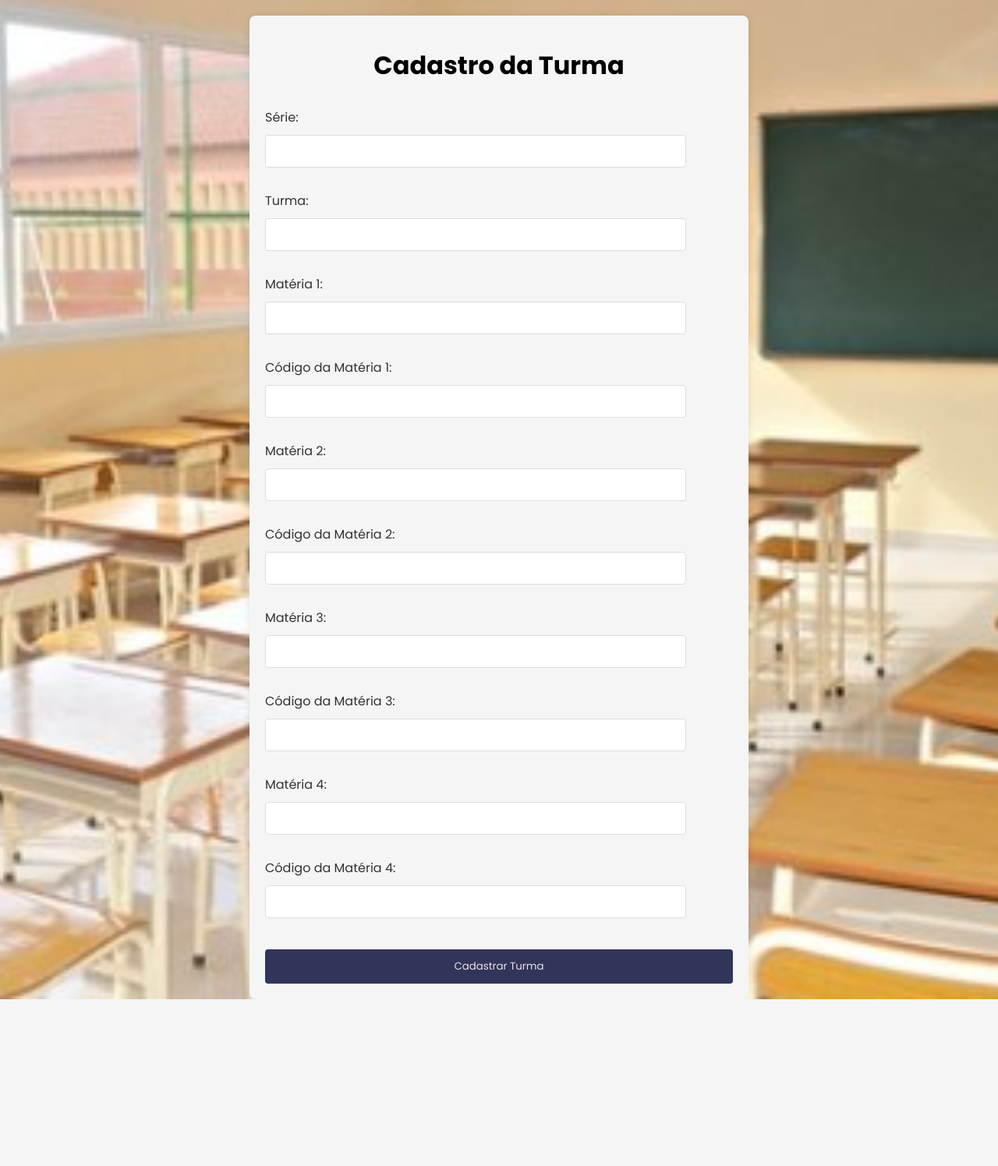
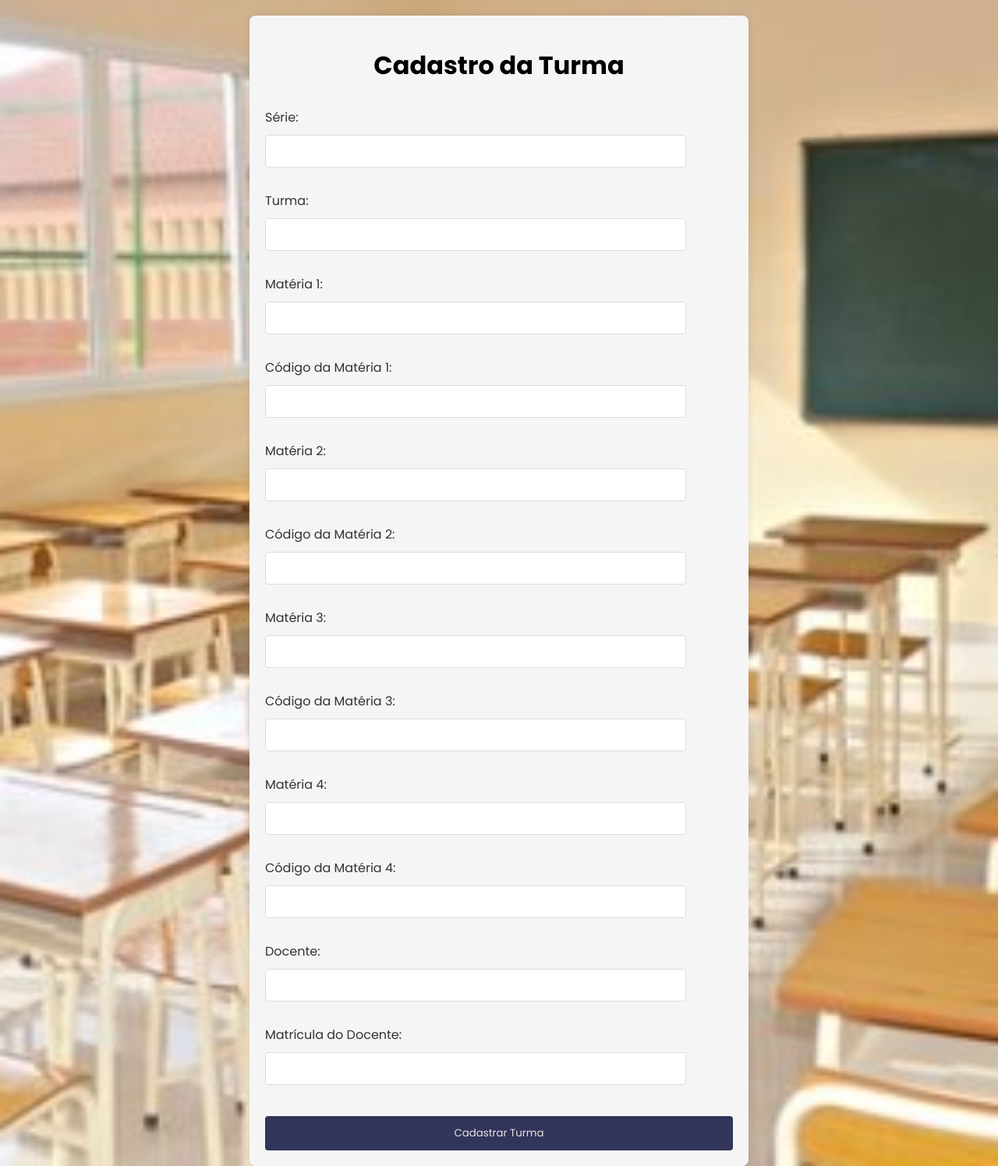
Before and after one commit to Manuelaamorim/smartSchool, a Django app: page /cadastro_turma/ in a window 1280 px wide. Shown: the part 56-1552 px from the top of the page at 78% size. Before the commit the page ends 1338 px from the top, so only its background shows below. Run offline with Django 5.2, Linux system fonts and the light colour scheme; the visitor is signed in with stand-in values (Sample User, id 1); parts of the project's set-up code (start-up, migrations or seed data) failed here and were passed over.

Commit message:
finalizando html turma

```diff
--- a/appsmartschool/templates/appsmartschool/cadastro_turma.html
+++ b/appsmartschool/templates/appsmartschool/cadastro_turma.html
@@ -46,6 +46,12 @@
     <label for="codigo_materia_4">Código da Matéria 4:</label>
     <input type="text" id="codigo_materia_4" name="codigo_materia_4" required>
 
+    <label for="docente">Docente:</label>
+    <input type="text" id="docente" name="docente" required>
+
+    <label for="matricula_docente">Matrícula do Docente:</label>
+    <input type="text" id="matricula_docente" name="matricula_docente" required>
+
     <button class="btn-submit" type="submit">Cadastrar Turma</button>
 </form>
 {% endblock %}
--- a/appsmartschool/views.py
+++ b/appsmartschool/views.py
@@ -327,7 +327,7 @@ def cadastro_turma(request):
             messages.error(request, 'Código da materia 4 já existe.')
             return render(request, 'appsmartschool/cadastro_turma.html')
 
-        if User.objects.filter(docente=docente, matricula_docente=matricula_docente).exists():
+        if Turma.objects.filter(docente=docente, matricula_docente=matricula_docente).exists():
             messages.error(request, 'O docente já esta cadastrado.')
             return render(request, 'appsmartschool/cadastro_turma.html')
 
```
